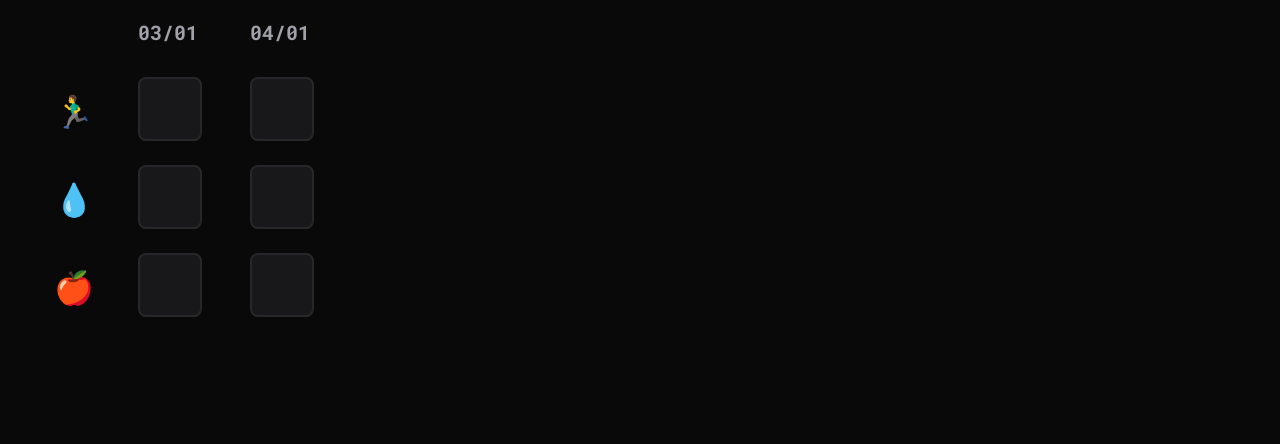
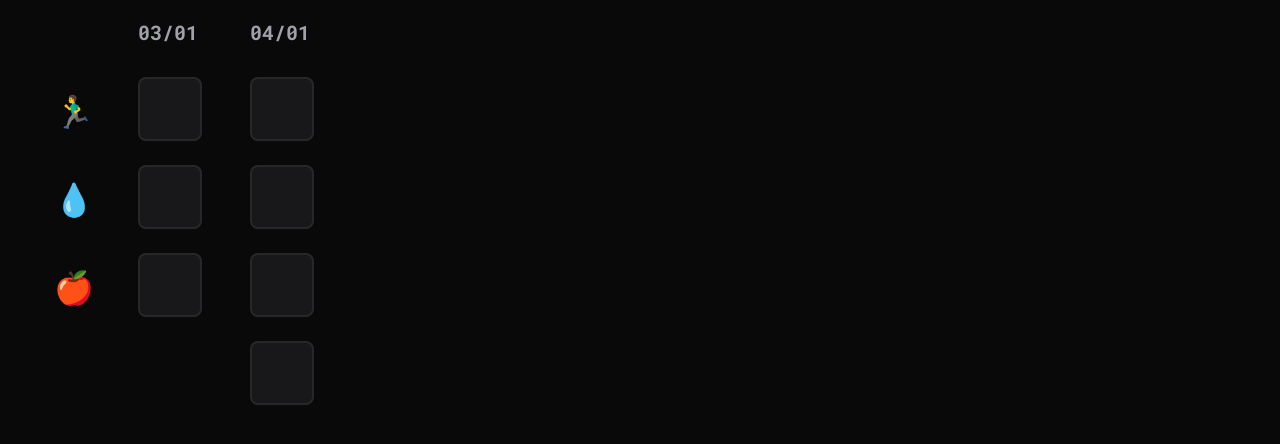
Before and after one commit to Jvictor08/nlw-habit-manager, a plain HTML site: page index.html in a window 1280 px wide. Shown: the part 148-592 px from the top of the page. Drawn offline with Linux system fonts and the light colour scheme.

Commit message:
commit simples para teste

```diff
--- a/index.html
+++ b/index.html
@@ -50,6 +50,7 @@
                 <input type="checkbox" name="run">
                 <input type="checkbox" name="water">
                 <input type="checkbox" name="food">
+                <input type="checkbox" name="food">
             </div>
         </div>
 
```
